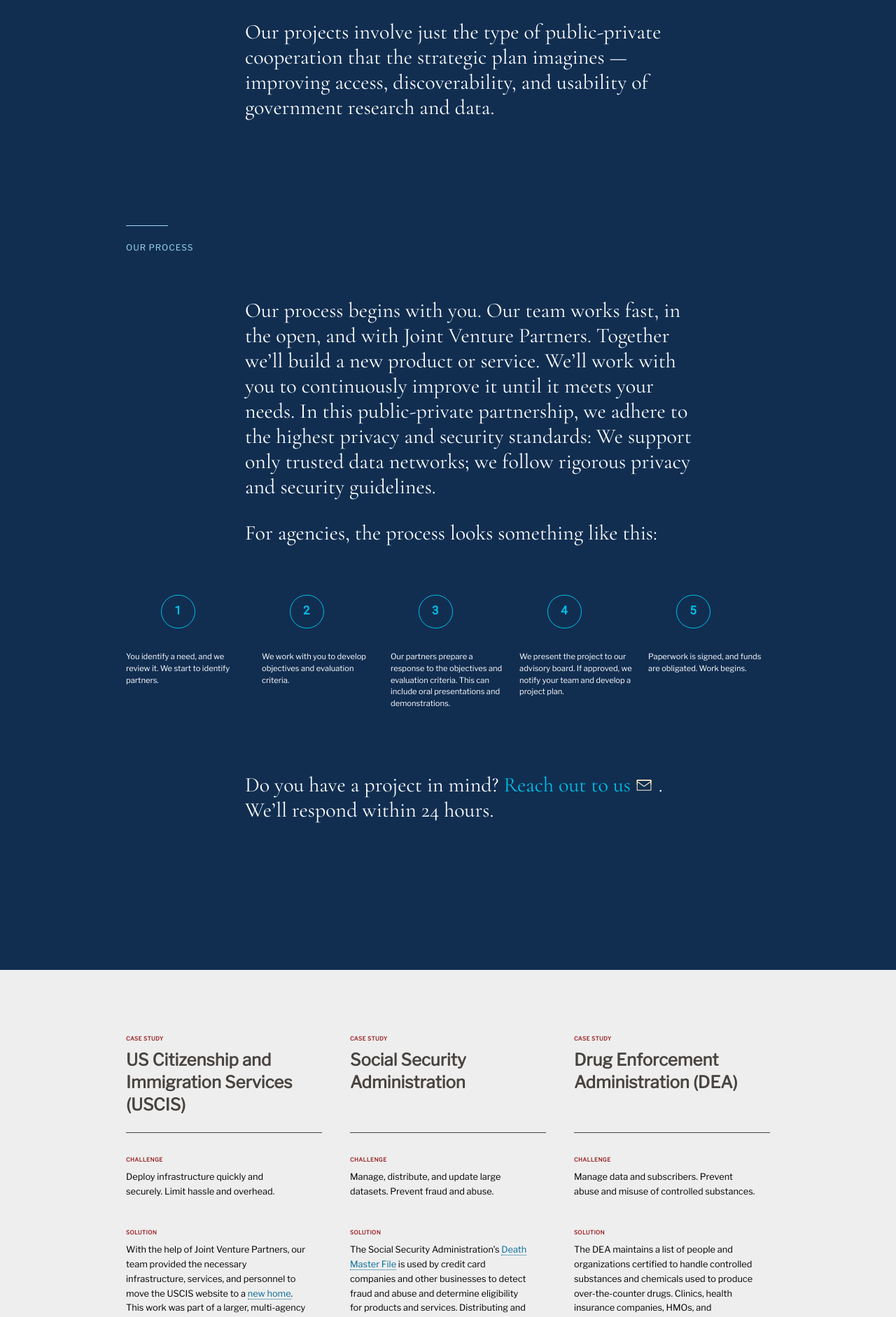
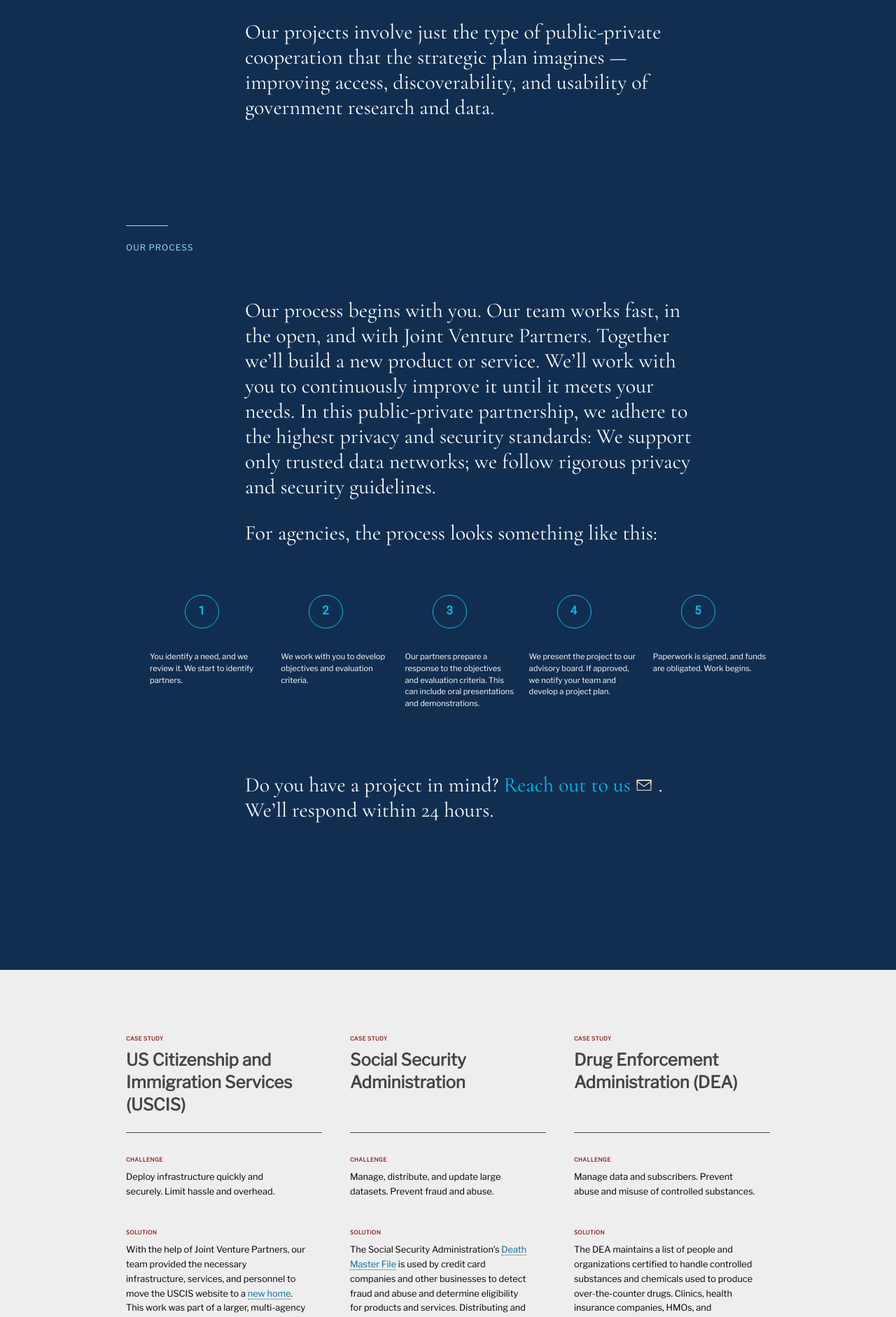
Before and after one commit to 18F/ntis-gov, a Jekyll site: the page built from our_work/index.md, in a window 1280 px wide. Shown: the part 1060-2942 px from the top of the page at 70% size. Built offline with Jekyll 4.4.1, drawn with Linux system fonts in a browser that asks for light colours.

Commit message:
typographic tweaks

```diff
--- a/css/main.scss
+++ b/css/main.scss
@@ -30,10 +30,6 @@
 $gold-lightest: #fff1d2;
 
 /* ------------------------------
-Extends
---------------------------------*/
-
-/* ------------------------------
 Base styles
 --------------------------------*/
 * {
@@ -41,12 +37,6 @@
 }
 body {
   font-family: $sans-serif;
-  // -webkit-font-feature-settings: "liga", "dlig";
-  // -moz-font-feature-settings: "liga=1, dlig=1";
-  // -moz-font-feature-settings: "liga", "dlig";
-  // -ms-font-feature-settings: "liga", "dlig";
-  // -o-font-feature-settings: "liga", "dlig";
-  // font-feature-settings: "liga", "dlig";
 }
 body, h1, h2, h3, h4, h5, p, ul, ol, li {
   margin: 0;
@@ -206,7 +196,7 @@
   display: flex;
   width: 150px;
   margin-left: 10px;
-  -webkit-font-smoothing: antialiased;
+  -webkit-font-smoothing: subpixel-antialiased;
   text-rendering: optimizeLegibility;
 }
 nav ul li a {
@@ -241,6 +231,14 @@
 /* ------------------------------
 Typography
 --------------------------------*/
+.ligature {
+  -webkit-font-feature-settings: "liga", "dlig";
+  -moz-font-feature-settings: "liga=1, dlig=1";
+  -moz-font-feature-settings: "liga", "dlig";
+  -ms-font-feature-settings: "liga", "dlig";
+  -o-font-feature-settings: "liga", "dlig";
+  font-feature-settings: "liga", "dlig";
+}
 .usa-site-header p {
   font-size: 11px;
 }
@@ -305,16 +303,13 @@
   -webkit-font-smoothing: antialiased;
 }
 .case-studies section p {
-  font-size: .8em;
-  font-weight: 400;
-  line-height: 1.625;
+  font: 400 .8em/1.625 $sans-serif;
   margin-bottom: 1.5em;
   min-height: 4em;
   align-self: flex-start;
   word-wrap: break-word;
   padding-right: 20px;
   -webkit-font-smoothing: antialiased;
-
 }
 .case-studies section p.eyebrow {
   text-transform: uppercase;
@@ -326,6 +321,9 @@
   display: block;
   margin-top: 4em;
   color: $secondary-darkest;
+}
+#our-work .program-info ol {
+  margin-left: 34px;
 }
 // Styles for 1-col case studies
 // .program-info.primary-alt-darkest section h3 {
@@ -491,6 +489,16 @@
   .case-studies section {
     width: 100%;
   }
+  .case-studies section p {
+    font-size: 1em;
+    // font: 400 .8em/1.625 $sans-serif;
+    // margin-bottom: 1.5em;
+    // min-height: 4em;
+    // align-self: flex-start;
+    // word-wrap: break-word;
+    // padding-right: 20px;
+    // -webkit-font-smoothing: antialiased;
+  }
   .case-studies section p:first-child {
     border-top: 1px solid $gray-warm-dark;
     padding-top: 6em;
@@ -536,8 +544,8 @@
     width: calc(100% - 20px);
   }
   .program-info p, .program-info ul li, .program-info ol li {
-    font-size: 1.5em;
     font-weight: 500;
+    // font: 300 1.875em/1.2 $serif;
     letter-spacing: normal;
     hyphens: auto;
   }
--- a/index.html
+++ b/index.html
@@ -4,7 +4,7 @@
   <meta charset="utf-8">
   <meta name='viewport' content='width=device-width, initial-scale=1.0, maximum-scale=1.0'>
   <title>NTIS</title>
-  <link href="https://fonts.googleapis.com/css?family=Cormorant+Garamond|Roboto+Mono|Libre+Franklin|Libre+Baskerville" rel="stylesheet">
+  <link href="https://fonts.googleapis.com/css?family=Cormorant+Garamond|Roboto+Mono|Libre+Franklin|Source+Serif+Pro" rel="stylesheet">
   <link rel="stylesheet" href="css/main.css">
   <script src="scripts/ga.js"></script>
 
```
